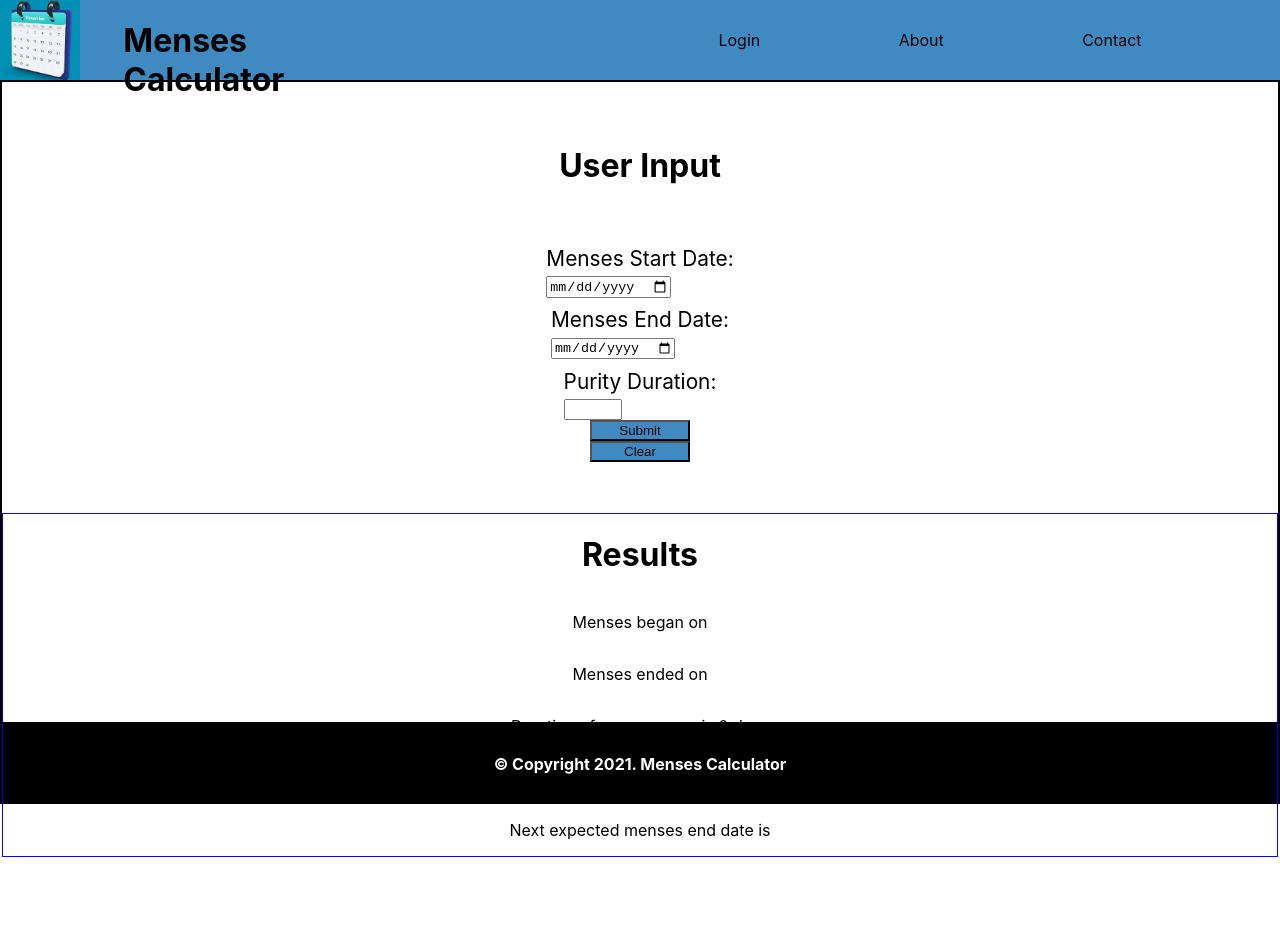
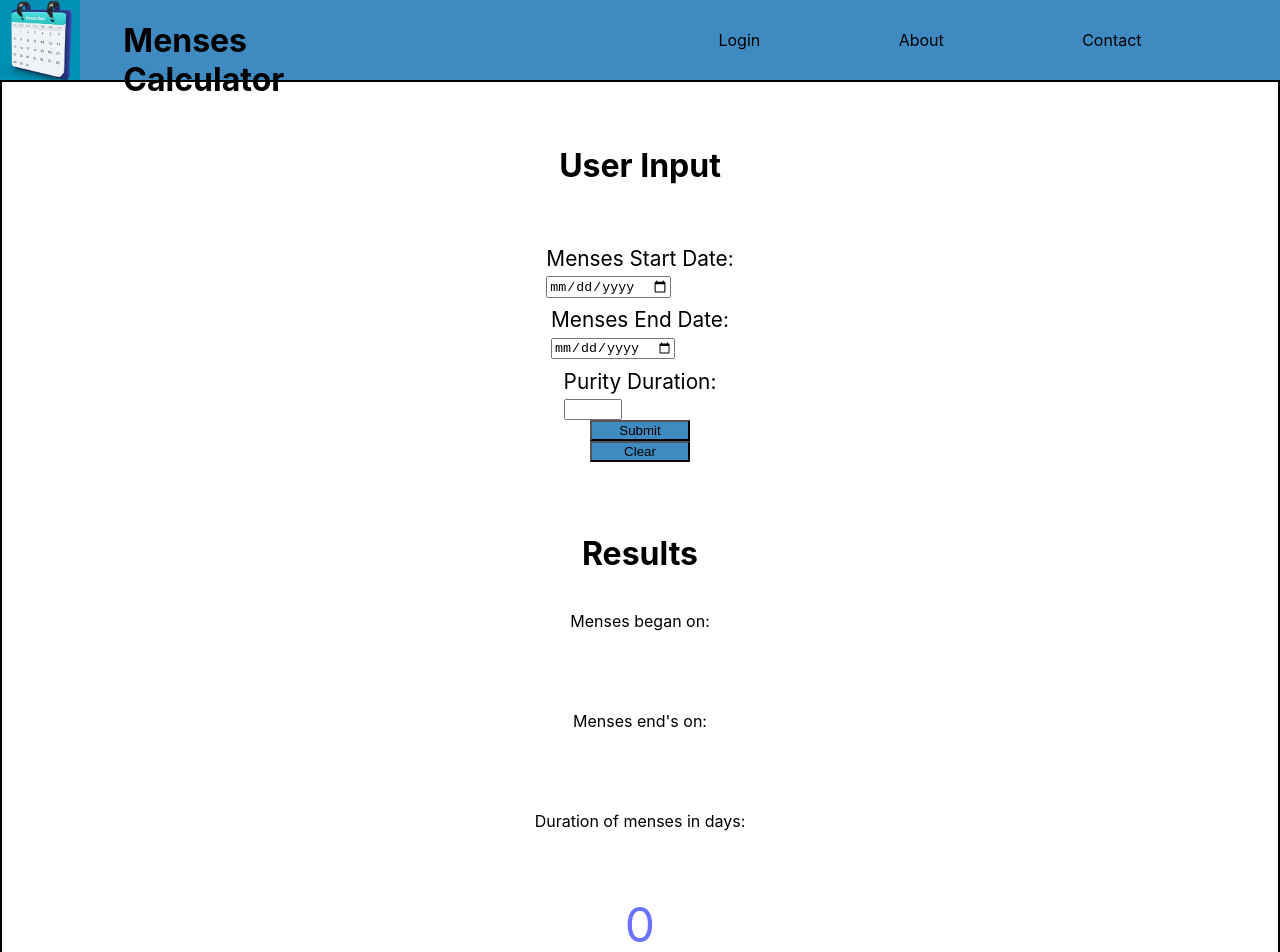
Before and after one commit to sadatakhtar/menses-cal, a React (Create React App) app: page /user_input in a window 1280 px wide. Shown: the top 952 px of the page. Before the commit the page ends 857 px from the top, so only its background shows below. Built offline with nearby package versions, Linux system fonts and the light colour scheme.

Commit message:
Increased font size and styled a few lines. This is still a test copy, needs to be styled and arranged according to final design

```diff
--- a/src/pages/userInputPage/UserInputPage.css
+++ b/src/pages/userInputPage/UserInputPage.css
@@ -1,6 +1,6 @@
 .user_body{
     border: 2px solid black;
-    height: 80vh;
+    height: 120vh;
     display: flex;
     flex-direction: column;
 
@@ -41,7 +41,6 @@
 }
 
 .user_results{
-    border: 1px solid blue;
     display: flex;
     flex-direction: column;
     justify-content: center;
@@ -52,3 +51,16 @@
 #purity{
     width: 50px;
 }
+#mensesSD,   #mensesNSD{
+    font-size: 1.5rem;
+    color: darkred;
+}
+#mensesED{
+    font-size: 1.5rem;
+    color: green;
+}
+#mensesD{
+    color: rgb(105, 115, 255);
+    font-size: 3rem;
+    border: 1px black;
+}
--- a/src/pages/userInputPage/UserInputPage.js
+++ b/src/pages/userInputPage/UserInputPage.js
@@ -25,7 +25,11 @@ function UserInputPage() {
         return result;
     }
 
-    //
+    //Habit zone check function
+    function habbitZoneCheck(startBleed, endBleed){
+        //in progress
+
+    }
 
     const handleStartDate = (e) => {
         setMensesStartDate(e.target.value);
@@ -104,11 +108,14 @@ function UserInputPage() {
                     <div className="user_results">
                         <h1>Results</h1>
 
-                        <p>{`Menses began on ${mensesStartDate}`}</p>
-                        <p>{`Menses ended on ${mensesEndDate}`}</p>
-                        <p>{`Duration of your menses is ${mensesDuration} days`}</p>
-                        <p>{`Next expected menses start date is ${nextExpectedMensesStartDate}`}</p>
-                        <p>{`Next expected menses end date is ${nextExpectedMensesEndDate}`}</p>
+                        <p>{`Menses began on: `}</p>
+                        <p id="mensesSD">{mensesStartDate}</p>
+                        <p>{`Menses end's on: `}</p>
+                        <p id="mensesED">{mensesEndDate}</p>
+                        <p>{`Duration of menses in days: `}</p>
+                        <p id="mensesD">{mensesDuration}</p>
+                        <p>{`Next expected menses start date is... ${nextExpectedMensesStartDate}`}</p>
+                        <p>{`Next expected menses end date is... ${nextExpectedMensesEndDate}`}</p>
                     </div>
                 </div>
 
```
